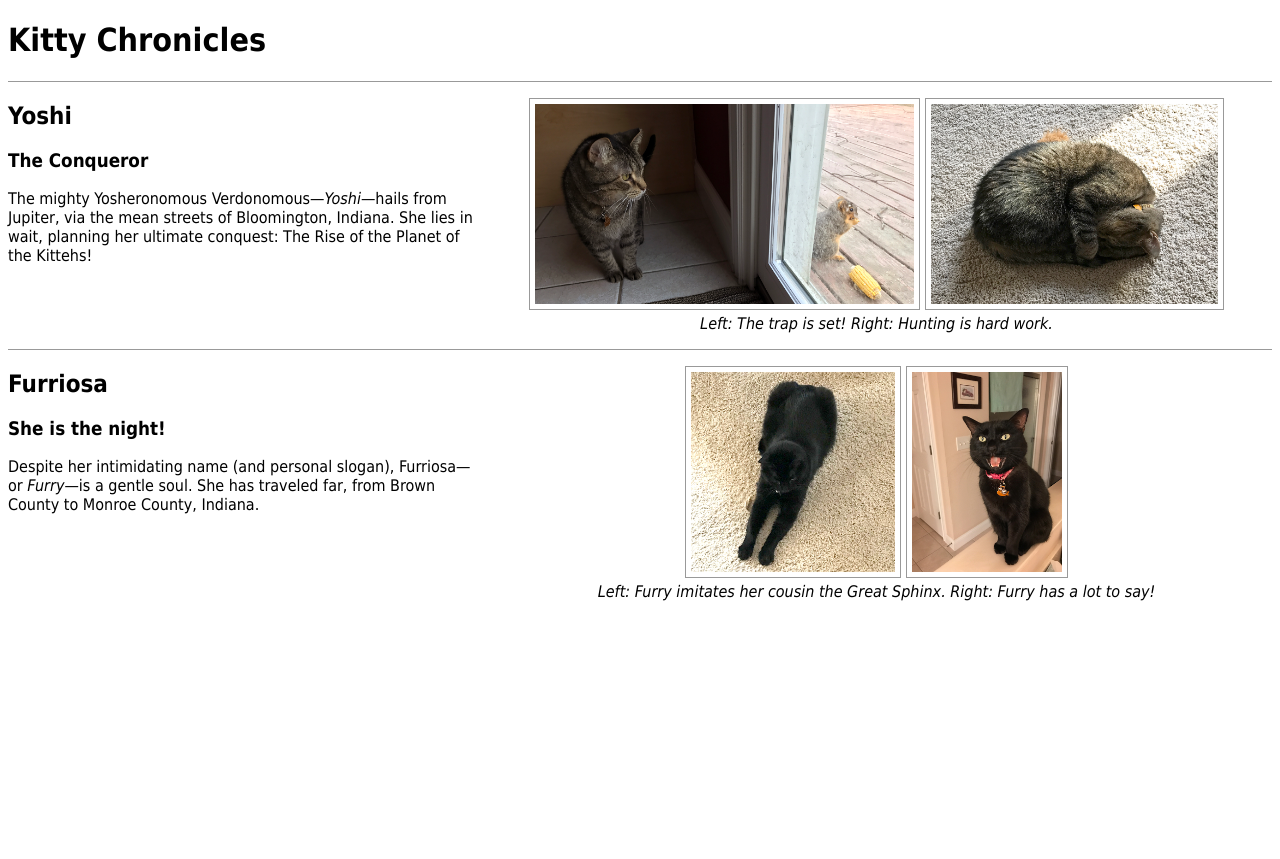
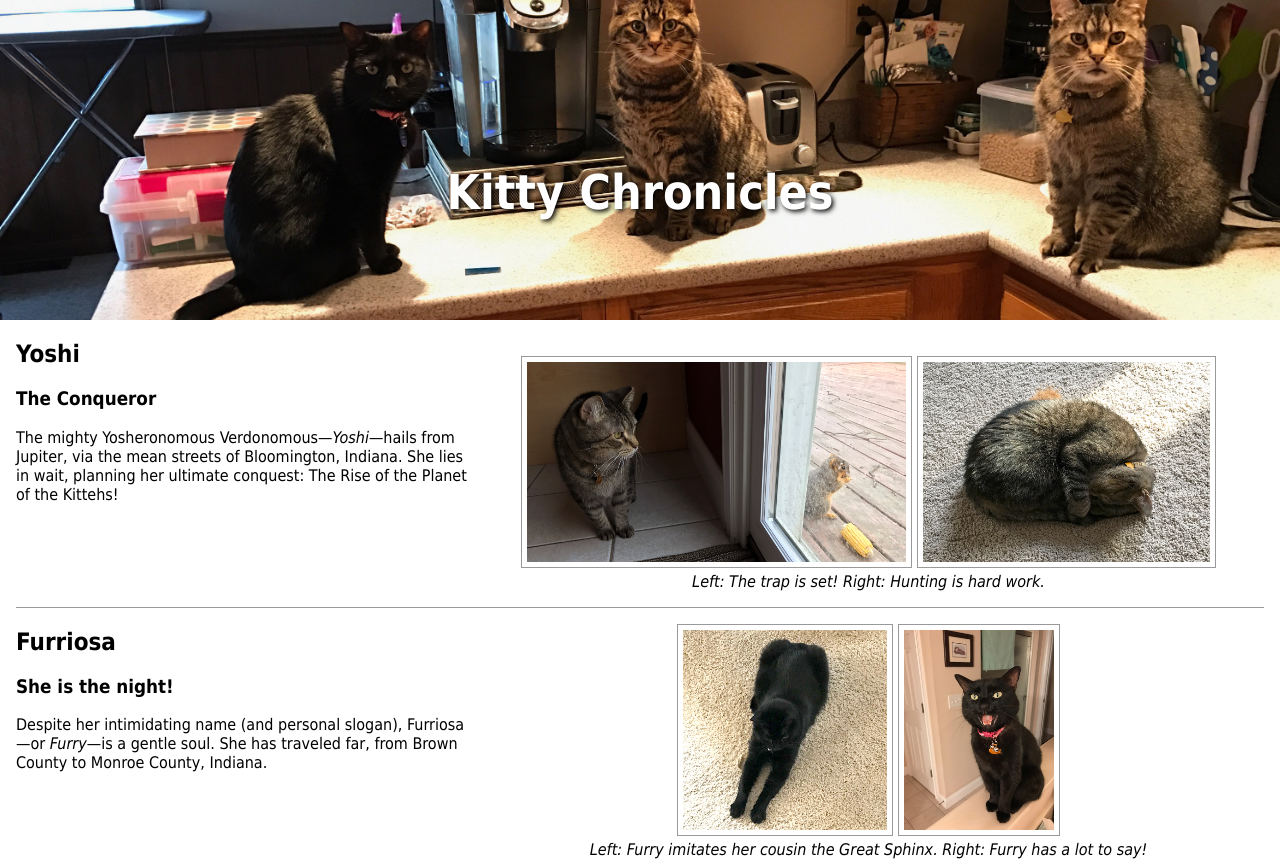
Before and after one commit to dstrus/kitty-chronicles, a plain HTML site: page index.html in a window 1280 px wide. Before the commit the page ends 800 px from the top, so only its background shows below. Drawn offline with Linux system fonts and the light colour scheme.

Commit message:
Style the header

```diff
--- a/index.css
+++ b/index.css
@@ -1,12 +1,38 @@
-html {
+body, html {
   font-size: 16px;
   font-family: Tahoma, Helvetica, sans-serif;
+  height: 100%;
+  margin: 0;
+}
+
+header {
+  height: 40%;
+  background-image: url(img/trio.jpg);
+  background-position: center;
+  background-repeat: no-repeat;
+  background-size: cover;
+  position: relative;
+}
+
+h1 {
+  color: white;
+  font-size: 3rem;
+  text-shadow: 2px 2px 5px black;
+  text-align: center;
+  position: absolute;
+  top: 50%;
+  left: 50%;
+  transform: translate(-50%, -50%);
 }
 
 article.kitty {
   border-top: 1px solid #999;
   clear: both;
-  margin-bottom: 2rem;
+  margin: 0 1rem 2rem;
+}
+
+article.kitty:first-child {
+  border-top: none;
 }
 
 figure {
--- a/index.html
+++ b/index.html
@@ -6,7 +6,10 @@
     <link rel="stylesheet" href="index.css">
   </head>
   <body>
+    <header>
       <h1>Kitty Chronicles</h1>
+    </header>
+    <main>
       <article class="kitty">
         <figure>
           <img src="img/yoshi-huntress.jpg" alt="Yoshi the Huntress">
@@ -32,5 +35,6 @@
           Despite her intimidating name (and personal slogan), Furriosa&mdash;or <em>Furry</em>&mdash;is a gentle soul. She has traveled far, from Brown County to Monroe County, Indiana.
         </p>
       </article>
+    </main>
   </body>
 </html>
```
Lines whose indentation alone changed are shown as unchanged.
